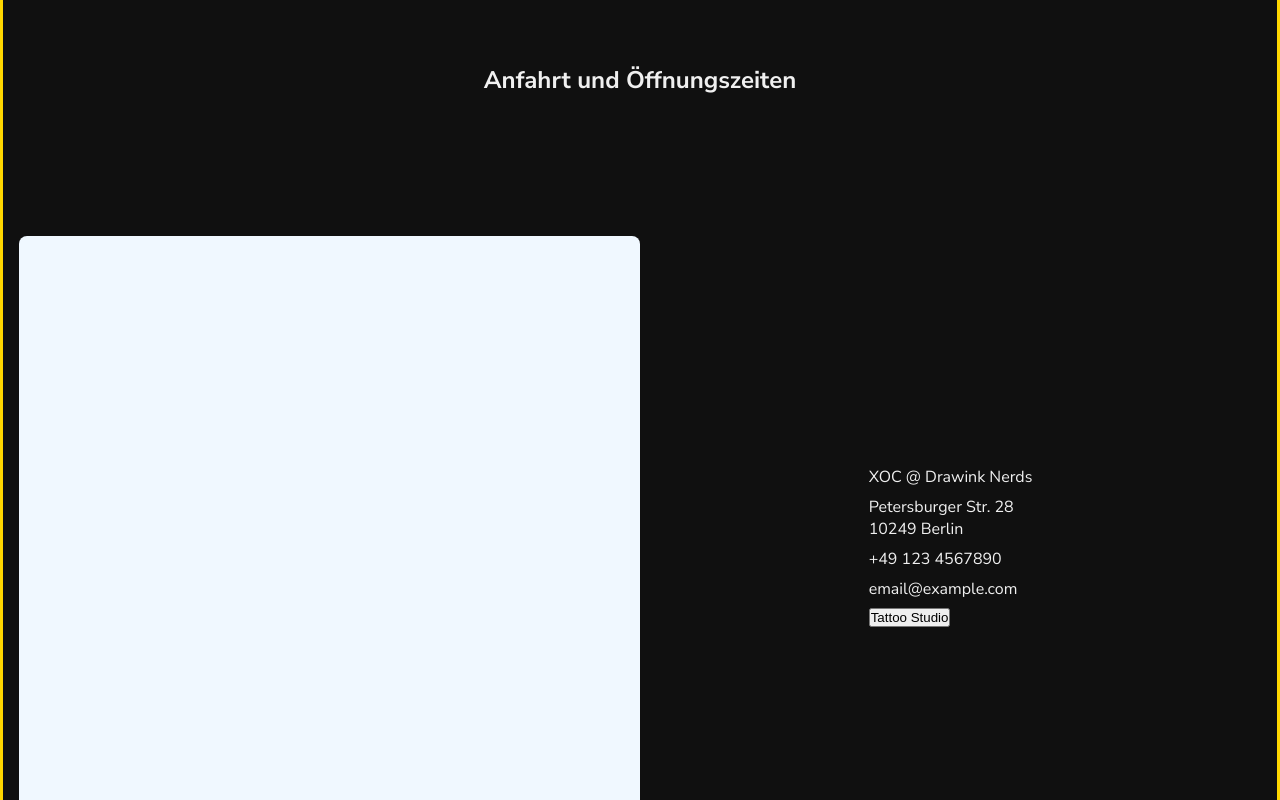
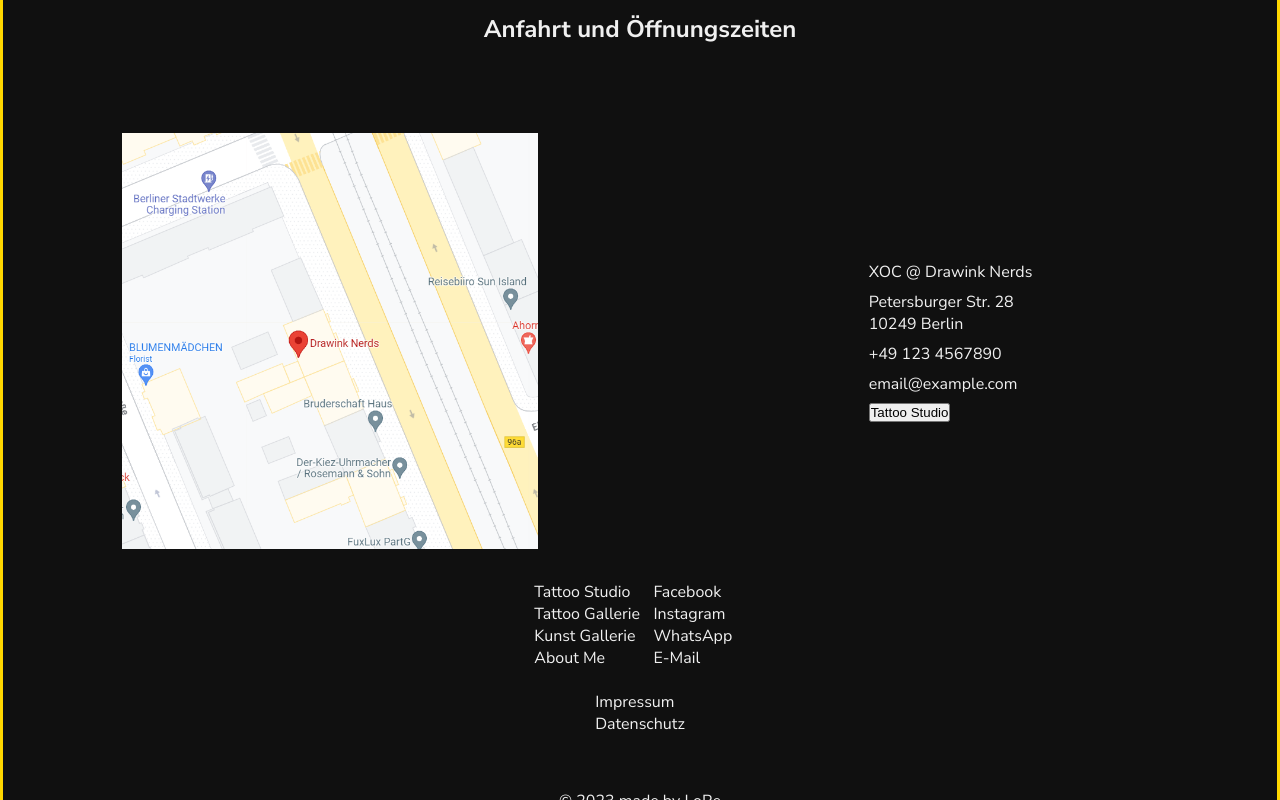
Before and after one commit to lore-web/XOC-Tattoo, a Next.js app: page / in a window 1280 px wide. Shown: the part 1940-2740 px from the top of the page. Built offline with nearby package versions, Linux system fonts and the light colour scheme.

Commit message:
ADD: Location map image

```diff
--- a/src/app/components/Location.js
+++ b/src/app/components/Location.js
@@ -8,7 +8,13 @@ export default function Location() {
   return (
     <LocationSection>
       <h2>Anfahrt und Öffnungszeiten</h2>
-      <LocationMap> </LocationMap>
+      <LocationMap>
+        <LocationMapImage
+          src={"/LocationMapStudio.png"}
+          alt="Tattoo Studio Karte"
+          fill
+        />
+      </LocationMap>
       <AdressContainer>
         <p>XOC @ Drawink Nerds</p>
         <p>
@@ -46,10 +52,15 @@ const LocationMap = styled.div`
   justify-self: center;
   align-self: center;
   width: 100%;
+  max-width: 26rem;
   aspect-ratio: 1;
-  background-color: aliceblue;
+  border-radius: 0.5rem;
   padding: 1rem;
-  border-radius: 0.5rem;
+  position: relative;
+`;
+
+const LocationMapImage = styled(Image)`
+  object-fit: cover;
 `;
 
 const AdressContainer = styled.div`
```
Also changed, not shown: public/LocationMapStudio.png (added).
